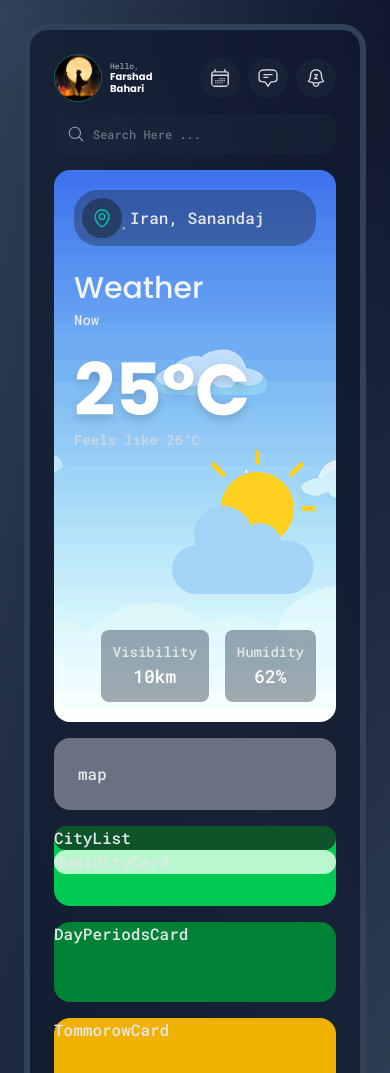
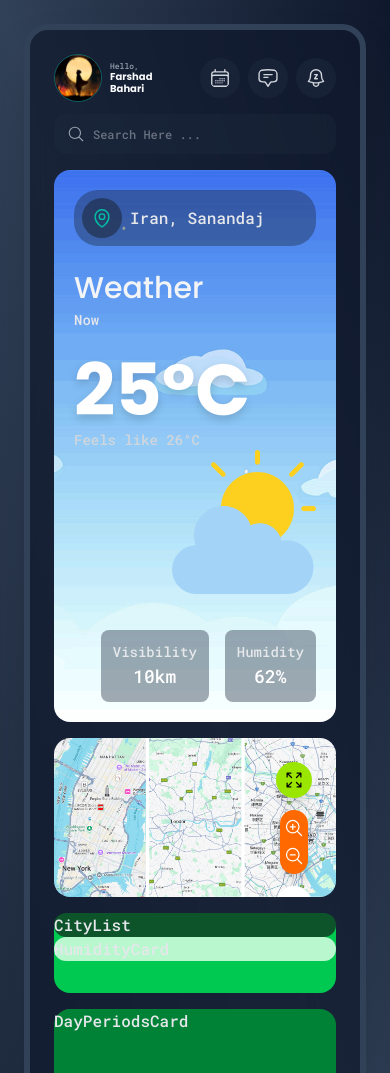
Before and after one commit to Fer-Feri/weather-app, a React (Vite) app: page / in a window 390 px wide. Shown: the top 1073 px of the page. Built offline with nearby package versions, Linux system fonts and the light colour scheme.

Commit message:
feat: finalize Map component with controls and responsive layout

```diff
--- a/src/App.jsx
+++ b/src/App.jsx
@@ -1,6 +1,6 @@
 // import { useWeatherQuery } from './hooks/useWeatherQuery';
 import WeatherNowCard from "./components/WeatherNowCard";
-import MapTemperature from "./components/MapTemperature";
+import MapTemperature from "./components/map/MapTemperature";
 import Header from "./components/Header";
 import CityList from "./components/CityList";
 import HumidityCard from "./components/HumidityCard";
--- a/src/components/MapTemperature.jsx
+++ /dev/null
@@ -1,9 +0,0 @@
-const MapTemperature = () => {
-  return (
-    <div className="col-span-12 row-span-5 rounded-2xl bg-gray-500 p-6 md:col-span-6">
-      map
-    </div>
-  );
-};
-
-export default MapTemperature;
--- a/src/components/WeatherNowCard.jsx
+++ b/src/components/WeatherNowCard.jsx
@@ -9,7 +9,7 @@ const WeatherNowCard = () => {
       <div className="weather-now-card-left">
         {/* badge */}
         <div className="badge">
-          <Icons.mapPin className="icons text-mint cursor-default" />
+          <Icons.MapPin className="icons text-mint cursor-default" />
           <p className="text-gray-200">Iran, Sanandaj</p>
         </div>
 
@@ -31,9 +31,8 @@ const WeatherNowCard = () => {
       {/* weather now card RIGHT */}
       <div className="weather-now-card-right">
         {/* svg icon */}
-        <div className="flex">
-          {/* <SunCloudIcon className="w-52 text-red-600" /> */}
-          <img src={SunCloudIcon} alt="" className="w-36" />
+        <div className="flex w-36">
+          <img src={SunCloudIcon} alt="" className="w-full !cursor-default" />
         </div>
         {/* boxes */}
         <div className="mt-6 flex gap-4">
--- /dev/null
+++ b/src/components/map/MapControls.jsx
@@ -0,0 +1,54 @@
+import { Icons } from "../../images/Icons";
+
+const MapControls = () => {
+  return (
+    <div className="absolute top-6 right-6 z-[1000] flex flex-col items-center gap-3">
+      {/* Fullscreen */}
+      <button
+        // onClick={onToggleFullscreen}
+        className="rounded-full bg-lime-400 p-2 shadow-lg transition-colors hover:bg-lime-300"
+        title="Fullscreen"
+      >
+        <Icons.ToggleFullscreen className="h-5 w-5 text-black" />
+      </button>
+
+      {/* Zoom In / Out */}
+      <div className="flex flex-col items-center rounded-full bg-orange-500 py-1 shadow-lg">
+        <button
+          // onClick={onZoomIn}
+          className="p-1 text-white transition-colors hover:text-black"
+          title="Zoom In"
+        >
+          <Icons.ZoomIn className="h-5 w-5" />
+        </button>
+        <button
+          // onClick={onZoomOut}
+          className="p-1 text-white transition-colors hover:text-black"
+          title="Zoom Out"
+        >
+          <Icons.ZoomOut className="h-5 w-5" />
+        </button>
+      </div>
+
+      {/* Visibility */}
+      <button
+        // onClick={onToggleVisibility}
+        className="rounded-full bg-white p-2 shadow-lg transition-colors hover:bg-gray-200"
+        title="Toggle Visibility"
+      >
+        <Icons.ToggleVisibility className="h-5 w-5 text-black" />
+      </button>
+
+      {/* Layers */}
+      <button
+        // onClick={onToggleLayers}
+        className="rounded-full bg-white p-2 shadow-lg transition-colors hover:bg-gray-200"
+        title="Toggle Layers"
+      >
+        <Icons.ToggleLayers className="h-5 w-5 text-black" />
+      </button>
+    </div>
+  );
+};
+
+export default MapControls;
--- /dev/null
+++ b/src/components/map/MapTemperature.jsx
@@ -0,0 +1,31 @@
+import map from "../../images/map.png";
+import MapControls from "./MapControls";
+
+const MapTemperature = () => {
+  return (
+    <div className="relative col-span-12 row-span-5 overflow-hidden rounded-2xl bg-gray-500 md:col-span-6">
+      {/* map */}
+      <div className="">
+        <img src={map} alt="" className="bg-cover bg-center bg-no-repeat" />
+      </div>
+
+      {/* <MapControls
+        onZoomIn={() => mapRef.current.zoomIn()}
+        onZoomOut={() => mapRef.current.zoomOut()}
+        onToggleFullscreen={toggleFullScreenHandler}
+        onToggleLayers={toggleLayersHandler}
+        onToggleVisibility={toggleVisibilityHandler}
+      /> */}
+
+      <MapControls
+      // onZoomIn={() => console.log("zoom in")}
+      // onZoomOut={() => console.log("zoom out")}
+      // onToggleFullscreen={() => console.log("fullscreen")}
+      // onToggleLayers={() => console.log("toggle layers")}
+      // onToggleVisibility={() => console.log("toggle visibility")}
+      />
+    </div>
+  );
+};
+
+export default MapTemperature;
--- a/src/images/Icons.jsx
+++ b/src/images/Icons.jsx
@@ -71,7 +71,7 @@ export const Icons = {
       </svg>
     );
   },
-  mapPin: ({ className }) => {
+  MapPin: ({ className }) => {
     return (
       <svg
         xmlns="http://www.w3.org/2000/svg"
@@ -94,4 +94,99 @@ export const Icons = {
       </svg>
     );
   },
+  ZoomIn: ({ className }) => {
+    return (
+      <svg
+        xmlns="http://www.w3.org/2000/svg"
+        fill="none"
+        viewBox="0 0 24 24"
+        stroke-width="1.5"
+        stroke="currentColor"
+        className={className}
+      >
+        <path
+          stroke-linecap="round"
+          stroke-linejoin="round"
+          d="m21 21-5.197-5.197m0 0A7.5 7.5 0 1 0 5.196 5.196a7.5 7.5 0 0 0 10.607 10.607ZM10.5 7.5v6m3-3h-6"
+        />
+      </svg>
+    );
+  },
+  ZoomOut: ({ className }) => {
+    return (
+      <svg
+        xmlns="http://www.w3.org/2000/svg"
+        fill="none"
+        viewBox="0 0 24 24"
+        stroke-width="1.5"
+        stroke="currentColor"
+        className={className}
+      >
+        <path
+          stroke-linecap="round"
+          stroke-linejoin="round"
+          d="m21 21-5.197-5.197m0 0A7.5 7.5 0 1 0 5.196 5.196a7.5 7.5 0 0 0 10.607 10.607ZM13.5 10.5h-6"
+        />
+      </svg>
+    );
+  },
+  ToggleLayers: ({ className }) => {
+    return (
+      <svg
+        xmlns="http://www.w3.org/2000/svg"
+        fill="none"
+        viewBox="0 0 24 24"
+        stroke-width="1.5"
+        stroke="currentColor"
+        className={className}
+      >
+        <path
+          stroke-linecap="round"
+          stroke-linejoin="round"
+          d="M20.25 6.375c0 2.278-3.694 4.125-8.25 4.125S3.75 8.653 3.75 6.375m16.5 0c0-2.278-3.694-4.125-8.25-4.125S3.75 4.097 3.75 6.375m16.5 0v11.25c0 2.278-3.694 4.125-8.25 4.125s-8.25-1.847-8.25-4.125V6.375m16.5 0v3.75m-16.5-3.75v3.75m16.5 0v3.75C20.25 16.153 16.556 18 12 18s-8.25-1.847-8.25-4.125v-3.75m16.5 0c0 2.278-3.694 4.125-8.25 4.125s-8.25-1.847-8.25-4.125"
+        />
+      </svg>
+    );
+  },
+  ToggleVisibility: ({ className }) => {
+    return (
+      <svg
+        xmlns="http://www.w3.org/2000/svg"
+        fill="none"
+        viewBox="0 0 24 24"
+        stroke-width="1.5"
+        stroke="currentColor"
+        className={className}
+      >
+        <path
+          stroke-linecap="round"
+          stroke-linejoin="round"
+          d="M2.036 12.322a1.012 1.012 0 0 1 0-.639C3.423 7.51 7.36 4.5 12 4.5c4.638 0 8.573 3.007 9.963 7.178.07.207.07.431 0 .639C20.577 16.49 16.64 19.5 12 19.5c-4.638 0-8.573-3.007-9.963-7.178Z"
+        />
+        <path
+          stroke-linecap="round"
+          stroke-linejoin="round"
+          d="M15 12a3 3 0 1 1-6 0 3 3 0 0 1 6 0Z"
+        />
+      </svg>
+    );
+  },
+  ToggleFullscreen: ({ className }) => {
+    return (
+      <svg
+        xmlns="http://www.w3.org/2000/svg"
+        fill="none"
+        viewBox="0 0 24 24"
+        stroke-width="1.5"
+        stroke="currentColor"
+        className={className}
+      >
+        <path
+          stroke-linecap="round"
+          stroke-linejoin="round"
+          d="M3.75 3.75v4.5m0-4.5h4.5m-4.5 0L9 9M3.75 20.25v-4.5m0 4.5h4.5m-4.5 0L9 15M20.25 3.75h-4.5m4.5 0v4.5m0-4.5L15 9m5.25 11.25h-4.5m4.5 0v-4.5m0 4.5L15 15"
+        />
+      </svg>
+    );
+  },
 };
```
Also changed, not shown: src/images/map.png (added).
